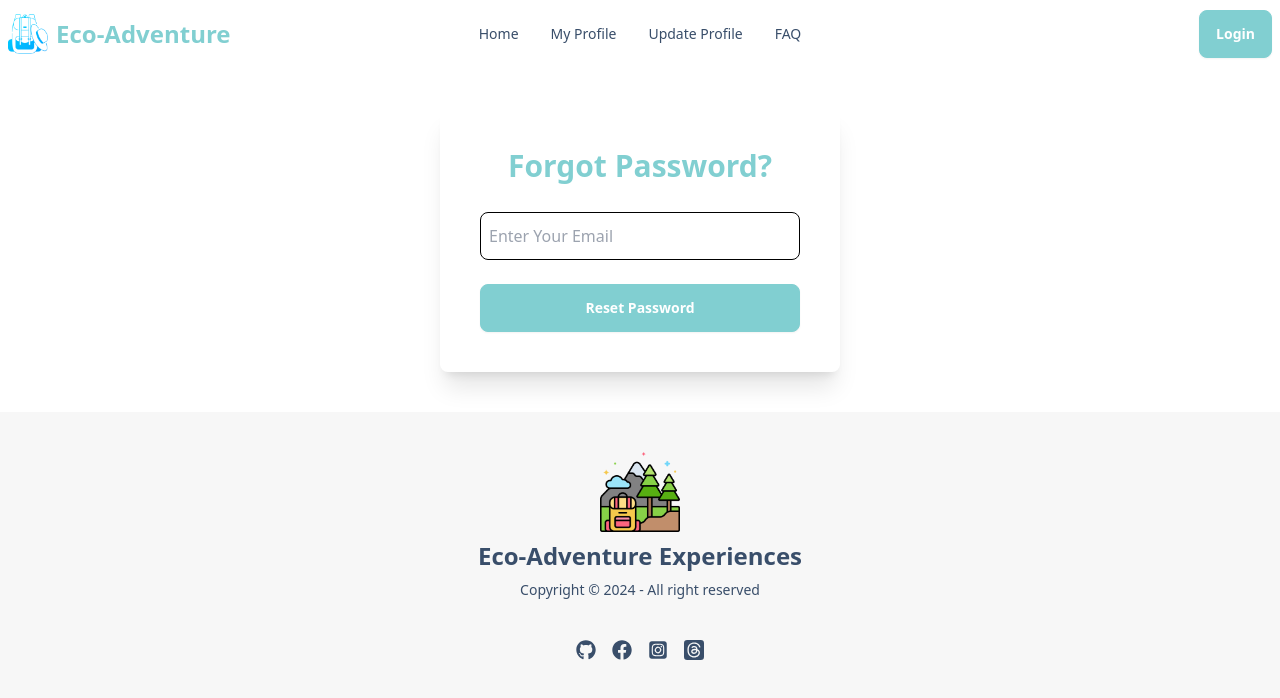
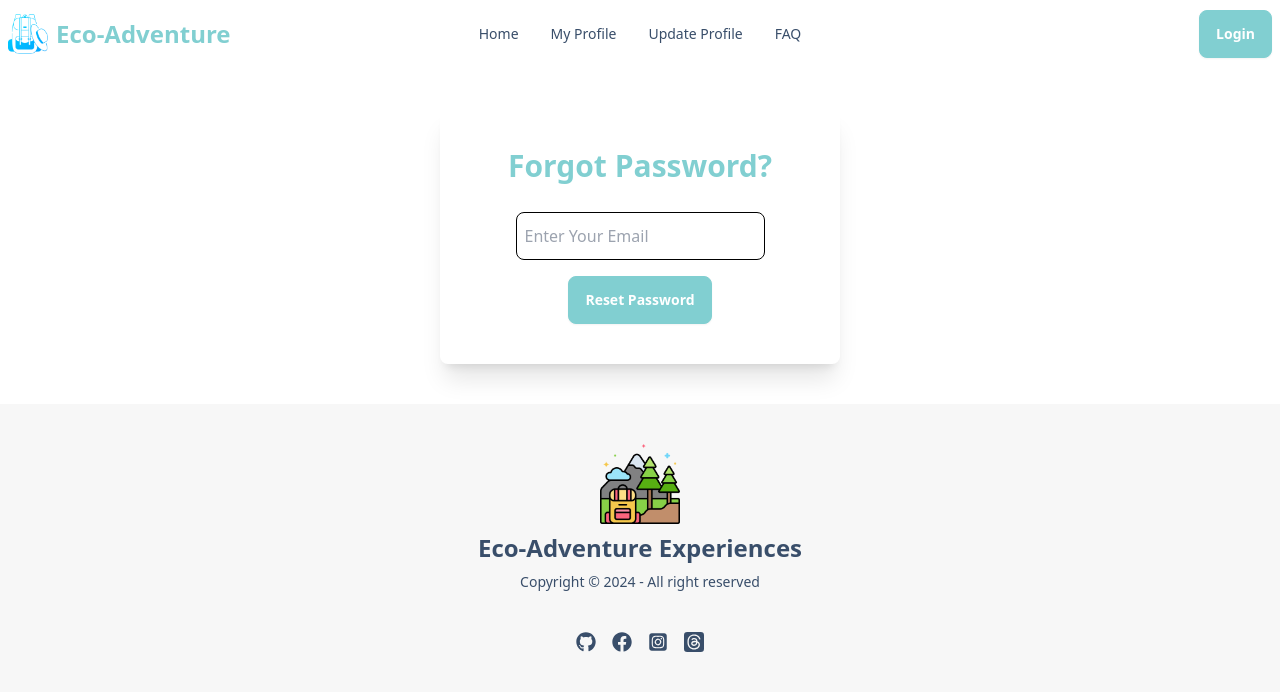
Before and after one commit to jahidul2004/eco-adventure-experience, a React (Vite) app: page /forgetPassword in a window 1280 px wide. Shown: the top 698 px of the page. Built offline with nearby package versions, Linux system fonts and the light colour scheme; no server answers.

Commit message:
Forgot password functionality updated.

```diff
--- a/src/components/ForgetPassword.jsx
+++ b/src/components/ForgetPassword.jsx
@@ -37,20 +37,20 @@ const ForgetPassword = () => {
 
     return (
         <div className="flex flex-col gap-2 max-w-[400px] my-10 mx-auto text-center shadow-xl p-10 rounded-lg">
-            <h1 className="text-3xl font-bold text-success mb-5">Forgot Password?</h1>
+            <h1 className="text-3xl font-bold text-success mb-5">
+                Forgot Password?
+            </h1>
+            <form onSubmit={handleResetPassword} action="">
                 <input
                     ref={emailRef}
                     type="email"
                     className="input border border-black p-2"
                     placeholder="Enter Your Email"
                 />
-            <button
-                type="button"
-                onClick={handleResetPassword}
-                className="btn btn-success text-white mt-4"
-            >
+                <button className="btn btn-success text-white mt-4">
                     Reset Password
                 </button>
+            </form>
         </div>
     );
 };
```
Lines whose indentation alone changed are shown as unchanged.
